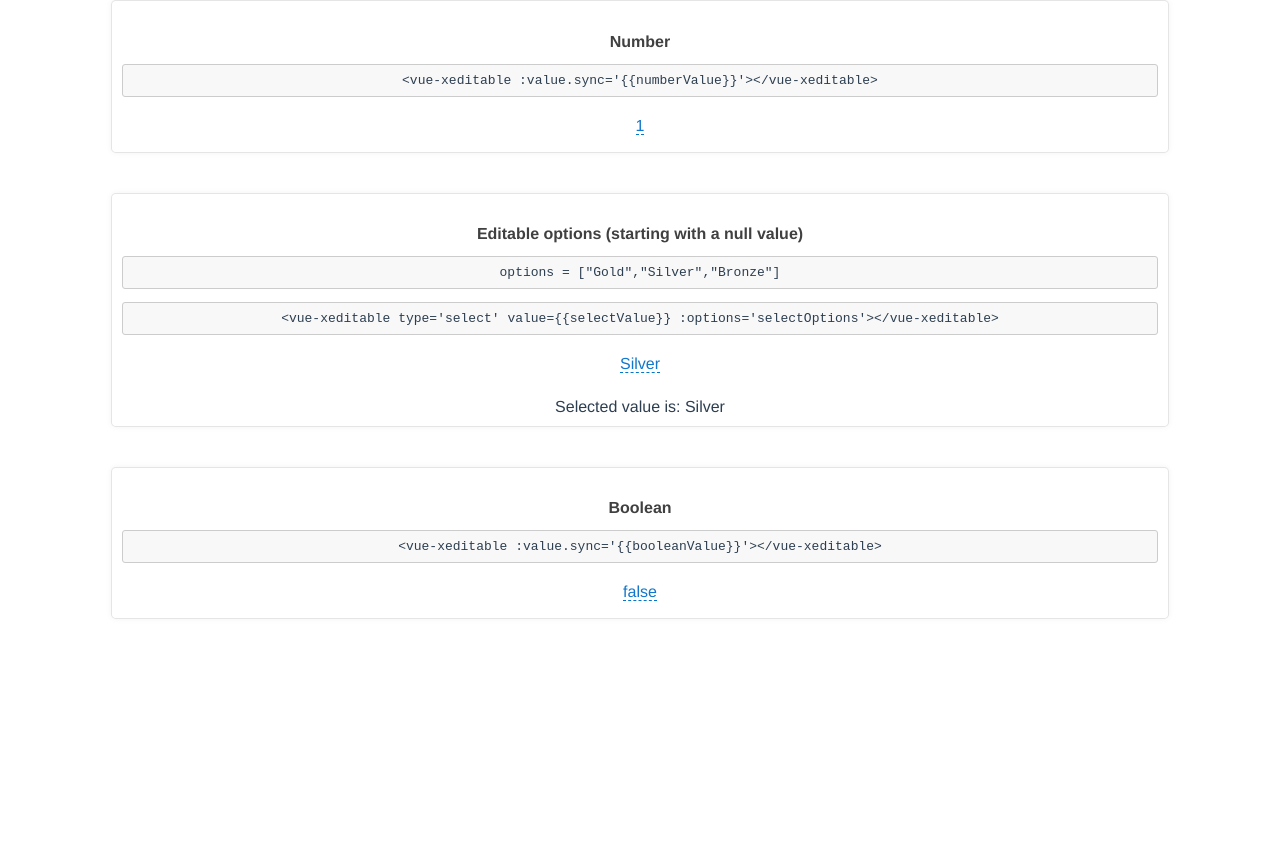
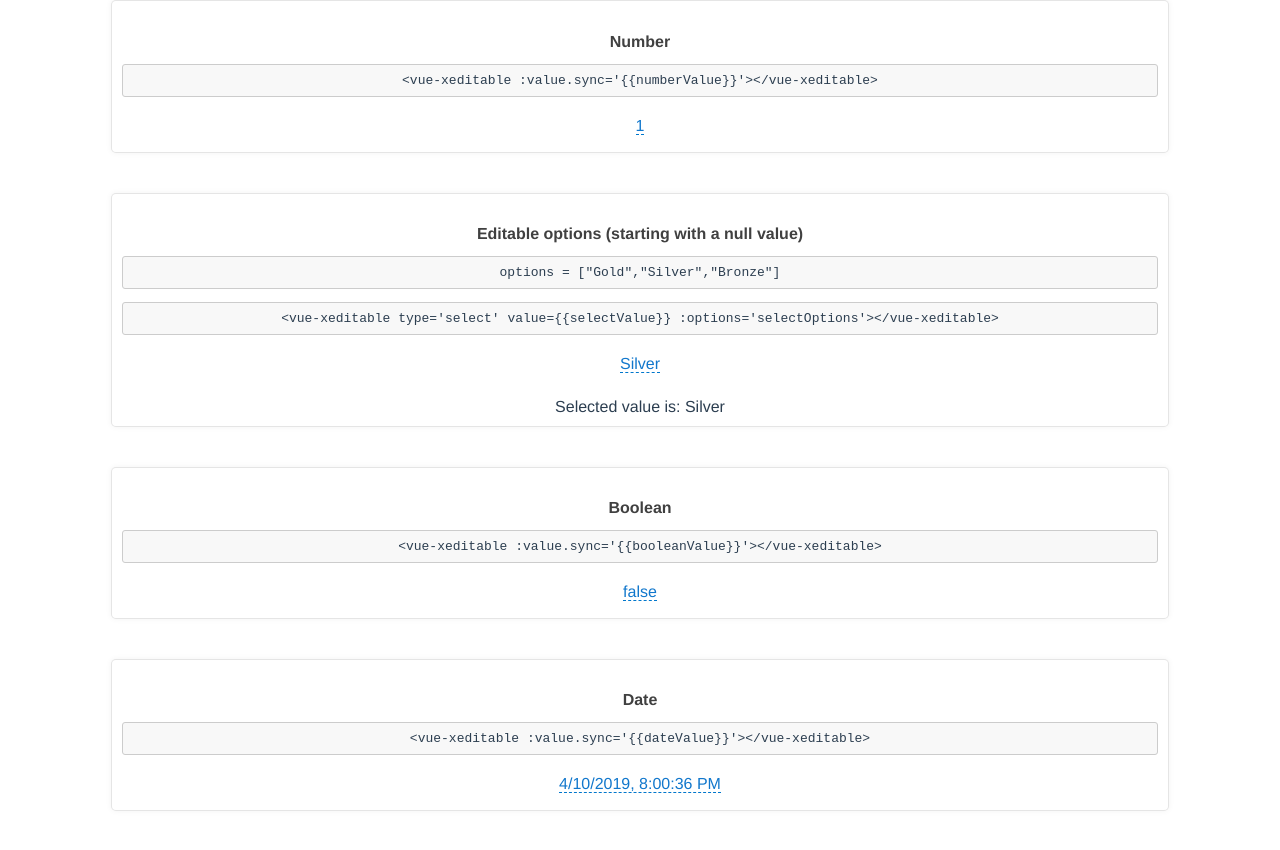
Before and after one commit to onekiloparsec/vue-xeditable, a Vue app: page / in a window 1280 px wide. Shown: the part 577-1427 px from the top of the page. Before the commit the page ends 1311 px from the top, so only its background shows below. Built offline with nearby package versions, Linux system fonts and the light colour scheme.

Commit message:
Adding demo for Date

```diff
--- a/src/App.vue
+++ b/src/App.vue
@@ -156,6 +156,33 @@
         </div>
       </div>
 
+
+      <div class="node">
+        <h4>Date</h4>
+        <pre v-pre>&lt;vue-xeditable :value.sync='{{dateValue}}'&gt;&lt;/vue-xeditable&gt;</pre>
+        <vue-xeditable
+          type="date"
+          name="dateEvents"
+          :value.sync='dateValue'
+          @start-editing="sendStartEditingEvent"
+          @stop-editing="sendStopEditingEvent"
+          @value-will-change="sendValueWillChangeEvent"
+          @value-did-change="sendValueDidChangeEvent"
+        />
+
+        <div class="events-banner" v-show="dateEvents.length > 0">
+          <div
+            class="events-banner-event"
+            v-for="event in dateEvents"
+            :key="event.index"
+          >
+            <span class="prefix">Event {{event.index}}:</span>
+            <span class="content">{{event.message}}</span>
+            <span class="value">'{{event.value}}'</span>
+          </div>
+        </div>
+      </div>
+
     </div>
   </div>
 </template>
@@ -179,12 +206,14 @@
         selectValue: 'Silver',
         selectOptions: ['Gold', 'Silver', 'Bronze'],
         booleanValue: false,
+        dateValue: new Date(),
         eventsCount: 0,
         textEvents: [],
         numberEvents: [],
         booleanEvents: [],
         doubletTextEvents: [],
-        selectEvents: []
+        selectEvents: [],
+        dateEvents: []
       }
     },
     methods: {
```
